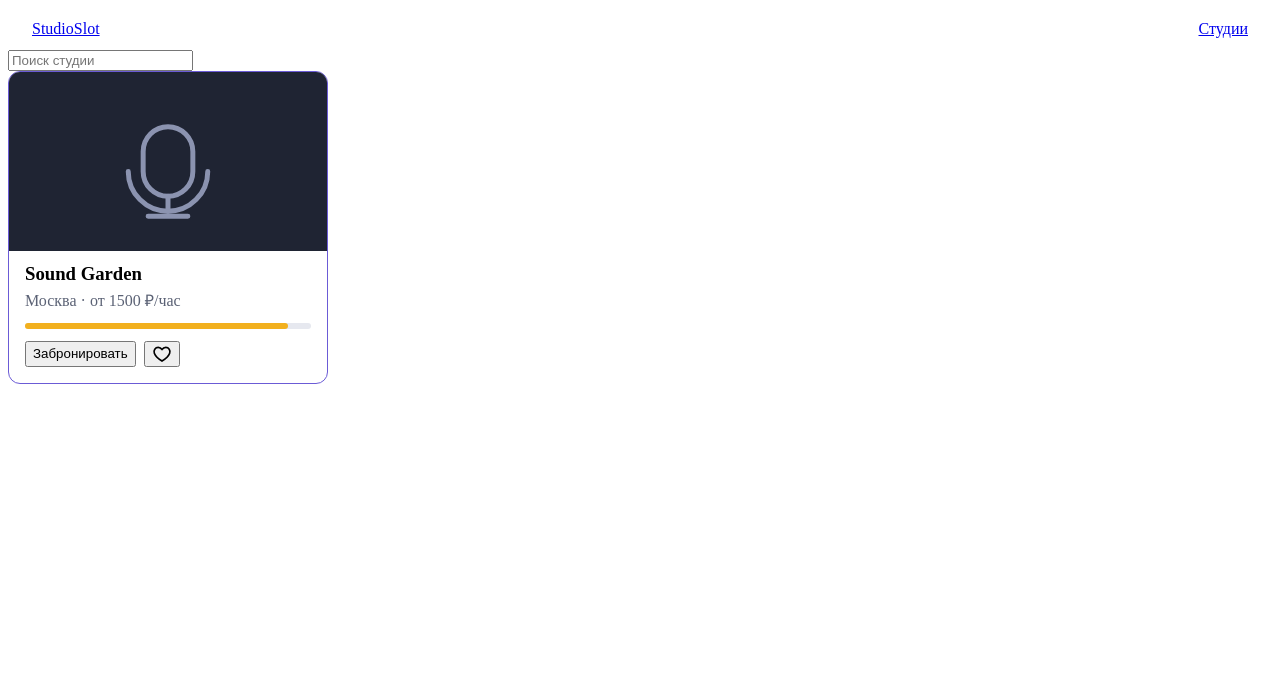
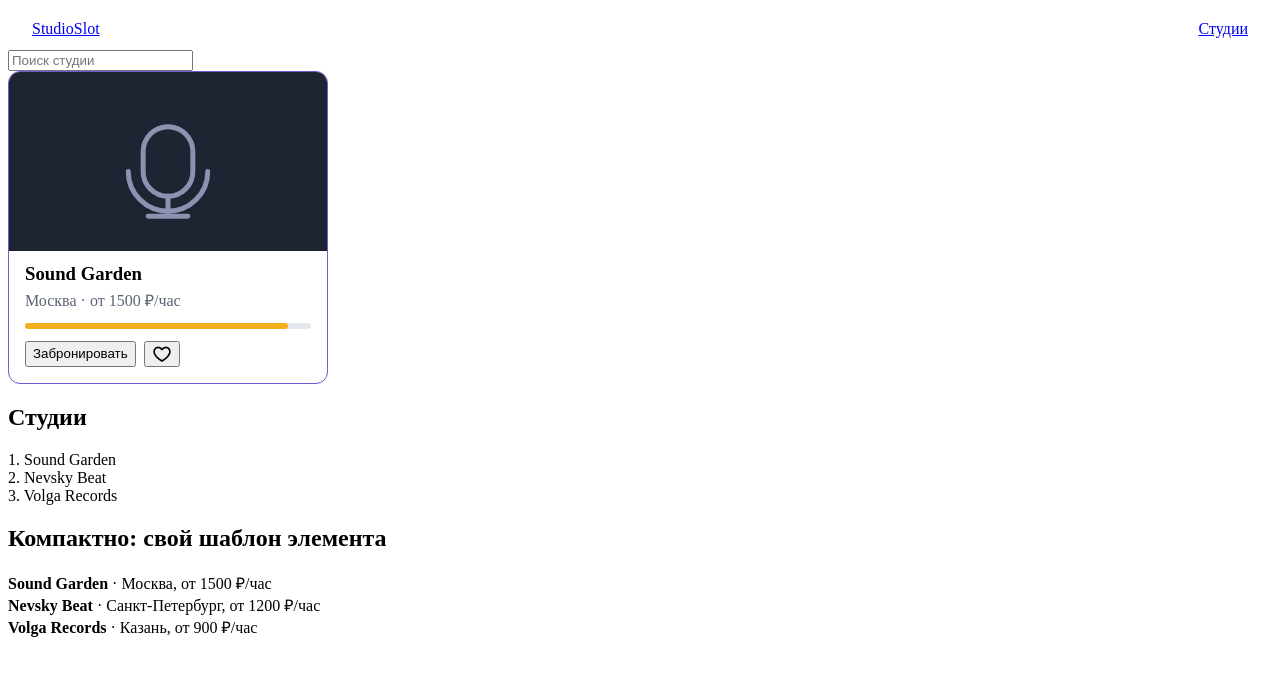
Before and after one commit to uncodegen-beep/studio-slot-course, an Angular app: page / in a window 1280 px wide. Shown: the top 676 px of the page. Built offline with nearby package versions, Linux system fonts and the light colour scheme.

Commit message:
feat(lesson-011): список студий на ng-template и ngtemplateoutlet
* feat(lesson-011): список студий на ng-template и ngtemplateoutlet

* fix: поправил тег

```diff
--- a/src/app/app.html
+++ b/src/app/app.html
@@ -11,5 +11,21 @@
 
     <app-studio-card />
 
+    <h2>Студии</h2>
+    <app-studio-list [studios]="studios" />
+
+    <h2>Компактно: свой шаблон элемента</h2>
+    <app-studio-list
+        [studios]="studios"
+        [itemTemplate]="compactItem"
+    />
+
+    <ng-template
+        #compactItem
+        let-studio
+    >
+        <strong>{{ studio.name }}</strong> · {{ studio.city }}, от {{ studio.pricePerHour }} ₽/час
+    </ng-template>
+
     <router-outlet />
 </main>
--- a/src/app/app.ts
+++ b/src/app/app.ts
@@ -3,16 +3,20 @@ import { RouterOutlet } from '@angular/router';
 
 import { HeaderComponent } from '@widgets/header/ui/header.component';
 
+import { DEMO_STUDIOS } from '@entities/studio/model/studios.demo';
 import { StudioCardComponent } from '@entities/studio/ui/studio-card/studio-card.component';
+import { StudioListComponent } from '@entities/studio/ui/studio-list/studio-list.component';
 
 @Component({
     selector: 'app-root',
-    imports: [HeaderComponent, RouterOutlet, StudioCardComponent],
+    imports: [HeaderComponent, RouterOutlet, StudioCardComponent, StudioListComponent],
     templateUrl: './app.html',
     styleUrl: './app.scss',
     changeDetection: ChangeDetectionStrategy.OnPush,
 })
 export class AppComponent {
+    protected readonly studios = DEMO_STUDIOS;
+
     protected search(query: string): void {
         console.warn('поиск', query);
     }
--- /dev/null
+++ b/src/entities/studio/model/studios.demo.ts
@@ -0,0 +1,34 @@
+import type { Studio } from '@shared/model';
+
+/** Демо-данные до появления API (модуль 06) */
+export const DEMO_STUDIOS: Studio[] = [
+    {
+        id: 'sound-garden',
+        name: 'Sound Garden',
+        city: 'Москва',
+        pricePerHour: 1500,
+        coverUrl: 'images/studio-placeholder.svg',
+        isOpen: true,
+        rating: 4.6,
+        featured: true,
+    },
+    {
+        id: 'nevsky-beat',
+        name: 'Nevsky Beat',
+        city: 'Санкт-Петербург',
+        pricePerHour: 1200,
+        coverUrl: 'images/studio-placeholder.svg',
+        isOpen: true,
+        rating: 4.2,
+        isNew: true,
+    },
+    {
+        id: 'volga-records',
+        name: 'Volga Records',
+        city: 'Казань',
+        pricePerHour: 900,
+        coverUrl: 'images/studio-placeholder.svg',
+        isOpen: false,
+        rating: 3.9,
+    },
+];
--- /dev/null
+++ b/src/entities/studio/ui/studio-list/studio-list.component.html
@@ -0,0 +1,27 @@
+<!-- Без @if (урок 12): выбираем, какой шаблон вывести, прямо в ngTemplateOutlet -->
+<ng-container [ngTemplateOutlet]="studios.length ? list : emptyState" />
+
+<ng-template #list>
+    <ul class="list">
+        @for (studio of studios; track studio.id; let i = $index) {
+            <li>
+                <ng-container
+                    [ngTemplateOutlet]="itemTemplate ?? defaultItem"
+                    [ngTemplateOutletContext]="{ $implicit: studio, index: i }"
+                />
+            </li>
+        }
+    </ul>
+</ng-template>
+
+<ng-template
+    #defaultItem
+    let-studio
+    let-i="index"
+>
+    {{ i + 1 }}. {{ studio.name }}
+</ng-template>
+
+<ng-template #emptyState>
+    <p class="empty">Студий не найдено. Попробуйте изменить фильтры.</p>
+</ng-template>
--- /dev/null
+++ b/src/entities/studio/ui/studio-list/studio-list.component.scss
@@ -0,0 +1,13 @@
+:host {
+    display: block;
+}
+
+.list {
+    margin: 0;
+    padding-left: 0;
+    list-style: none;
+}
+
+.empty {
+    color: #5b6275;
+}
--- /dev/null
+++ b/src/entities/studio/ui/studio-list/studio-list.component.ts
@@ -0,0 +1,24 @@
+import { NgTemplateOutlet } from '@angular/common';
+import { ChangeDetectionStrategy, Component, Input, type TemplateRef } from '@angular/core';
+
+import type { Studio } from '@shared/model';
+
+/** Контекст шаблона элемента: $implicit — для let-studio, index — для let-i="index" */
+export interface StudioItemContext {
+    $implicit: Studio;
+    index: number;
+}
+
+@Component({
+    selector: 'app-studio-list',
+    imports: [NgTemplateOutlet],
+    templateUrl: './studio-list.component.html',
+    styleUrl: './studio-list.component.scss',
+    changeDetection: ChangeDetectionStrategy.OnPush,
+})
+export class StudioListComponent {
+    // Декоратор @Input подробно — в уроке 16, сигнальные input() — в модуле 02
+    @Input() studios: Studio[] = [];
+    /** Как рисовать элемент; не передан — шаблон по умолчанию */
+    @Input() itemTemplate?: TemplateRef<StudioItemContext>;
+}
```
Also changed, not shown: 1 other file (tests, documents, lock files or other folders).
